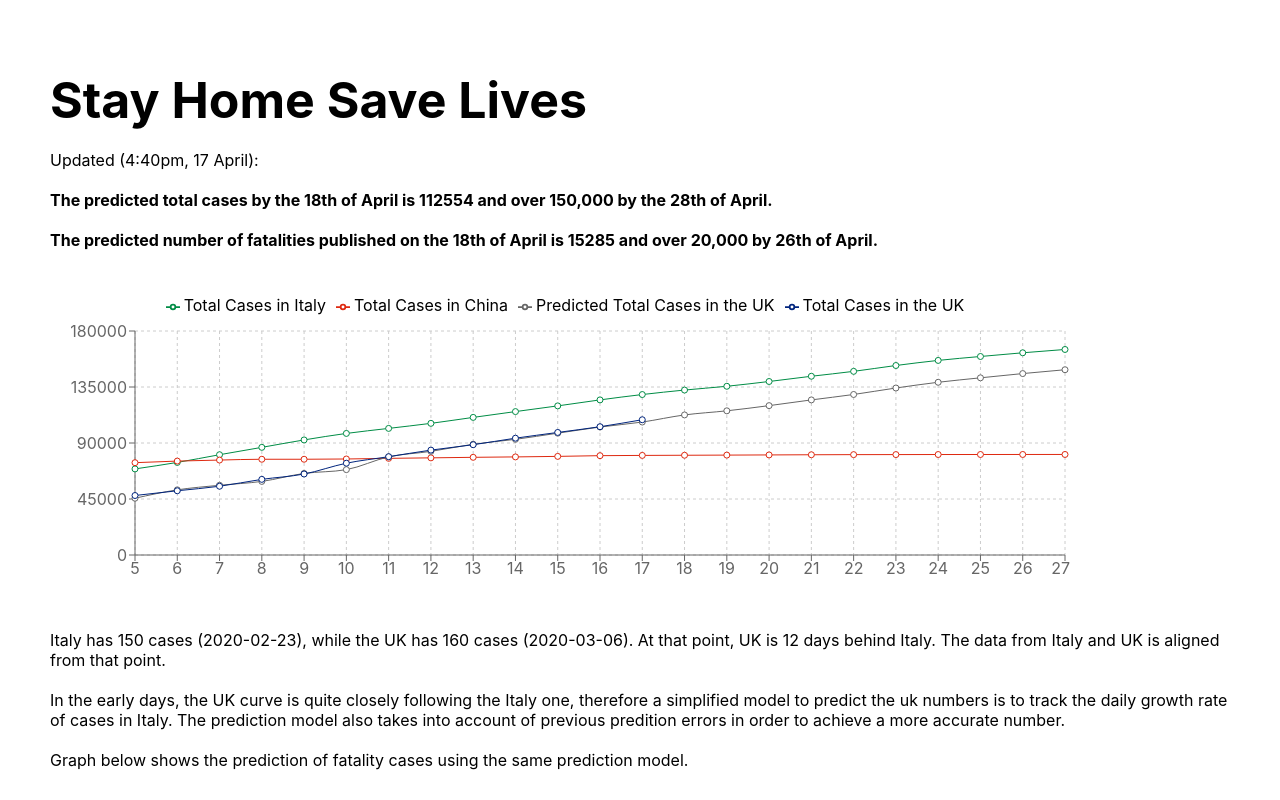
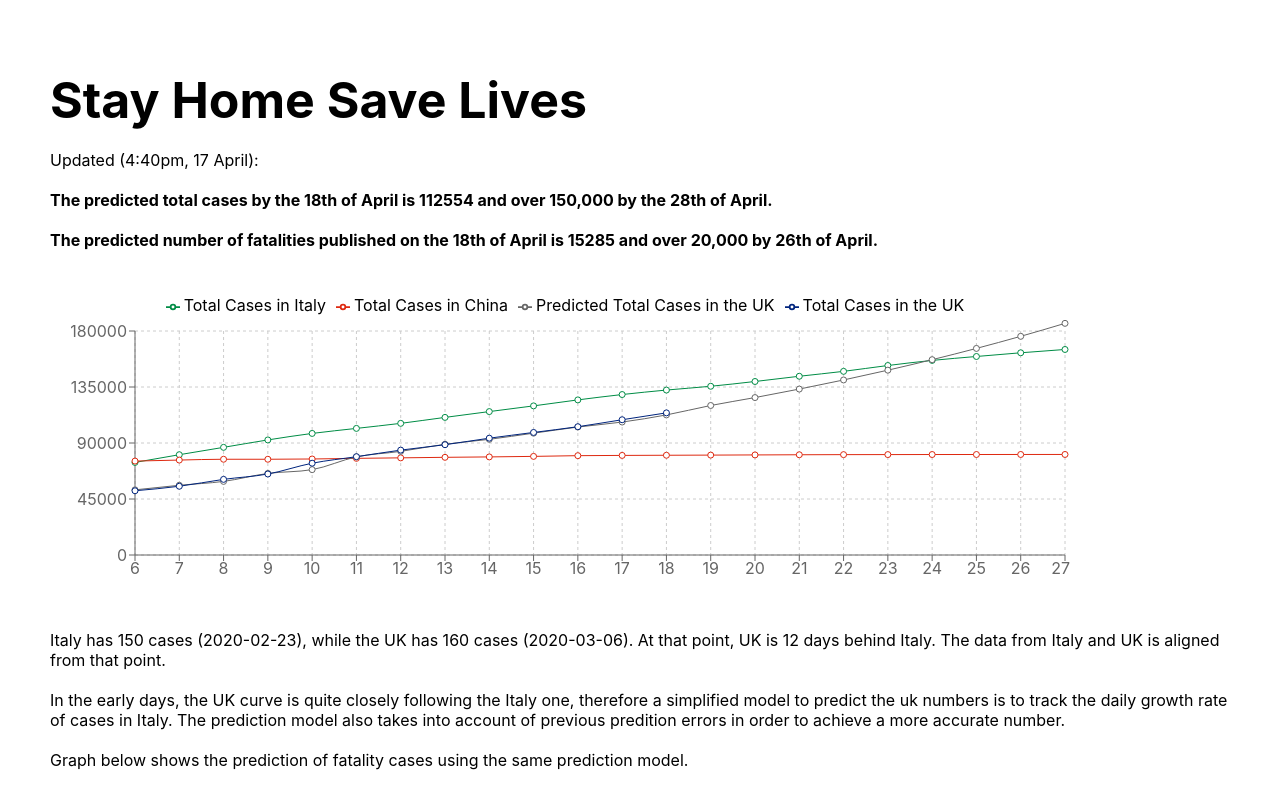
Before and after one commit to linamm/coronachart, a React (Create React App) app in the folder coronachart/: page / in a window 1280 px wide. Shown: the top 800 px of the page. Built offline with nearby package versions, Linux system fonts and the light colour scheme.

Commit message:
adjust algorithm according to new trend

```diff
--- a/coronachart/src/App.js
+++ b/coronachart/src/App.js
@@ -224,6 +224,8 @@ function App() {
             <Tooltip />
             <Legend />
             <Bar dataKey="uk" fill={colors.uk} name='New Cases UK'/>
+            <Bar dataKey="it" fill={colors.it} name='New Cases Italy'/>
+
             <Bar dataKey="uk_predict" fill={colors.uk_predict} name='New Cases UK Predict' />
             {/* <Bar dataKey="it" fill={colors.it} name='New Cases Italy Predict' /> */}
 
--- a/coronachart/src/Data.js
+++ b/coronachart/src/Data.js
@@ -39,7 +39,7 @@ import { getPredictCases, getNewCases, getFatalityRates } from './Predict.js';
   {"name": "15", "it": 13155, "cn": 2715, 'uk': 12868, 'uk_predict': 12784},
   {"name": "16", "it": 13910, "cn": 2744, 'uk': 13729, 'uk_predict': 13617},
   {"name": "17", "it": 14681, "cn": 2788, 'uk': 14576, 'uk_predict': 14522},
-  {"name": "18", "it": 15362, "cn": 2835},
+  {"name": "18", "it": 15362, "cn": 2835, 'uk': 15464, 'uk_predict': 15285},
   {"name": "19", "it": 15887, "cn": 2870},
   {"name": "20", "it": 16523, "cn": 2912},
   {"name": "21", "it": 17127, "cn": 2943},
@@ -97,7 +97,7 @@ const raw_total_cases = [
   {"name": "15", 'it': 119827, 'cn': 79251, 'uk': 98476, 'uk_predict': 97894},
   {"name": "16", "it": 124632, "cn": 79824, 'uk': 103093, 'uk_predict': 102823},
   {"name": "17", "it": 128948, "cn": 80026, 'uk': 108692, 'uk_predict': 106835},
-  {"name": "18", "it": 132547, "cn": 80151},
+  {"name": "18", "it": 132547, "cn": 80151, 'uk': 114217, 'uk_predict': 112554},
   {"name": "19", "it": 135586, "cn": 80270},
   {"name": "20", "it": 139422, "cn": 80409},
   {"name": "21", "it": 143626, "cn": 80552},
@@ -113,7 +113,7 @@ const raw_total_cases = [
 
 export const totalCaseStartDay = 6;
 export const fatalityCaseStartDay = 14;
-export const Today = 31 + 17; // 31 days in March + days in April
+export const Today = 31 + 18; // 31 days in March + days in April
 export const TodayTotalIndex = Today - totalCaseStartDay;
 export const TodayFatalityIndex = Today - fatalityCaseStartDay;
 const totalCases = getPredictCases(raw_total_cases, TodayTotalIndex);
--- a/coronachart/src/Predict.js
+++ b/coronachart/src/Predict.js
@@ -25,8 +25,8 @@ const getSingleAdjucstFactor = (cases, index) => {
   return factor;
 };
 
-//Predict the cases:
-export const getPredictCases = (cases, point_latest) => {
+//Predict the cases: //Deprecated method using Italy trend to predict UK trend.
+export const getPredictCasesItalyTrend = (cases, point_latest) => {
   let temp = cases;
   const adjustFactor = getAdjustFactor(cases, point_latest);
 
@@ -46,6 +46,59 @@ export const getPredictCases = (cases, point_latest) => {
   }
   return temp;
 };
+
+//Predict the cases: following UK new trend.
+export const getPredictCases = (cases, point_latest) => {
+  let temp = cases;
+  //TODO: Due to algorithm change this cannot be used for the first few times just after the algorithm change.
+ // const adjustFactor = getAdjustFactor(cases, point_latest);
+
+  for (let i = 0; i < cases.length; i++) {
+    if (i < point_latest) {
+      temp[i] = cases[i];
+    } else if (i === point_latest) {
+    } else {
+      //const ratio_new_cases = (temp[i].it - temp[i - 1].it) / (temp[i - 1].it - temp[i - 2].it);
+      const previous_uk =
+        i > point_latest + 1? temp[i - 1].uk_predict : temp[i - 1].uk;
+
+      const previous_previous_uk =
+        i > point_latest + 2 ? temp[i - 2].uk_predict : temp[i - 2].uk;
+
+      const previous_new_uk = previous_uk - previous_previous_uk;
+
+     // const new_case_rate_change = getNewCaseRateChange(all_previous_cases);
+
+     //TODO: deduce a generic function.
+      const new_cases_rate =
+      ((cases[point_latest].uk - cases[point_latest - 1].uk)/ (cases[point_latest - 1].uk - cases[point_latest - 2].uk)
+      + (cases[point_latest - 1].uk - cases[point_latest - 2].uk)/ (cases[point_latest - 2].uk - cases[point_latest - 3].uk)
+      + (cases[point_latest - 2].uk - cases[point_latest - 3].uk)/ (cases[point_latest - 3].uk - cases[point_latest - 4].uk)
+      + (cases[point_latest - 3].uk - cases[point_latest - 4].uk)/ (cases[point_latest - 4].uk - cases[point_latest - 5].uk)
+      + (cases[point_latest - 4].uk - cases[point_latest - 5].uk)/ (cases[point_latest - 5].uk - cases[point_latest - 6].uk)
+      + (cases[point_latest - 5].uk - cases[point_latest - 6].uk)/ (cases[point_latest - 6].uk - cases[point_latest - 7].uk)
+      + (cases[point_latest - 6].uk - cases[point_latest - 7].uk)/ (cases[point_latest - 7].uk - cases[point_latest - 8].uk))/7;
+
+     const new_cases_rate_previous =
+       ((cases[point_latest - 1].uk - cases[point_latest - 2].uk)/ (cases[point_latest - 2].uk - cases[point_latest - 3].uk)
+     + (cases[point_latest - 2].uk - cases[point_latest - 3].uk)/ (cases[point_latest - 3].uk - cases[point_latest - 4].uk)
+     + (cases[point_latest - 3].uk - cases[point_latest - 4].uk)/ (cases[point_latest - 4].uk - cases[point_latest - 5].uk)
+     + (cases[point_latest - 4].uk - cases[point_latest - 5].uk)/ (cases[point_latest - 5].uk - cases[point_latest - 6].uk)
+     + (cases[point_latest - 5].uk - cases[point_latest - 6].uk)/ (cases[point_latest - 6].uk - cases[point_latest - 7].uk)
+     + (cases[point_latest - 6].uk - cases[point_latest - 7].uk)/ (cases[point_latest - 7].uk - cases[point_latest - 8].uk)
+     + (cases[point_latest - 7].uk - cases[point_latest - 8].uk)/ (cases[point_latest - 8].uk - cases[point_latest - 9].uk))/7;
+
+
+    const new_rate_change = new_cases_rate - new_cases_rate_previous;
+      const uk_predict = Math.ceil(
+        previous_uk + previous_new_uk * new_cases_rate * (1 + new_rate_change)
+      );
+      temp[i].uk_predict = uk_predict;
+    }
+  }
+  return temp;
+};
+
 
 // Generate new cases:
 export const getNewCases = (cases, keys, compares) => {
```
